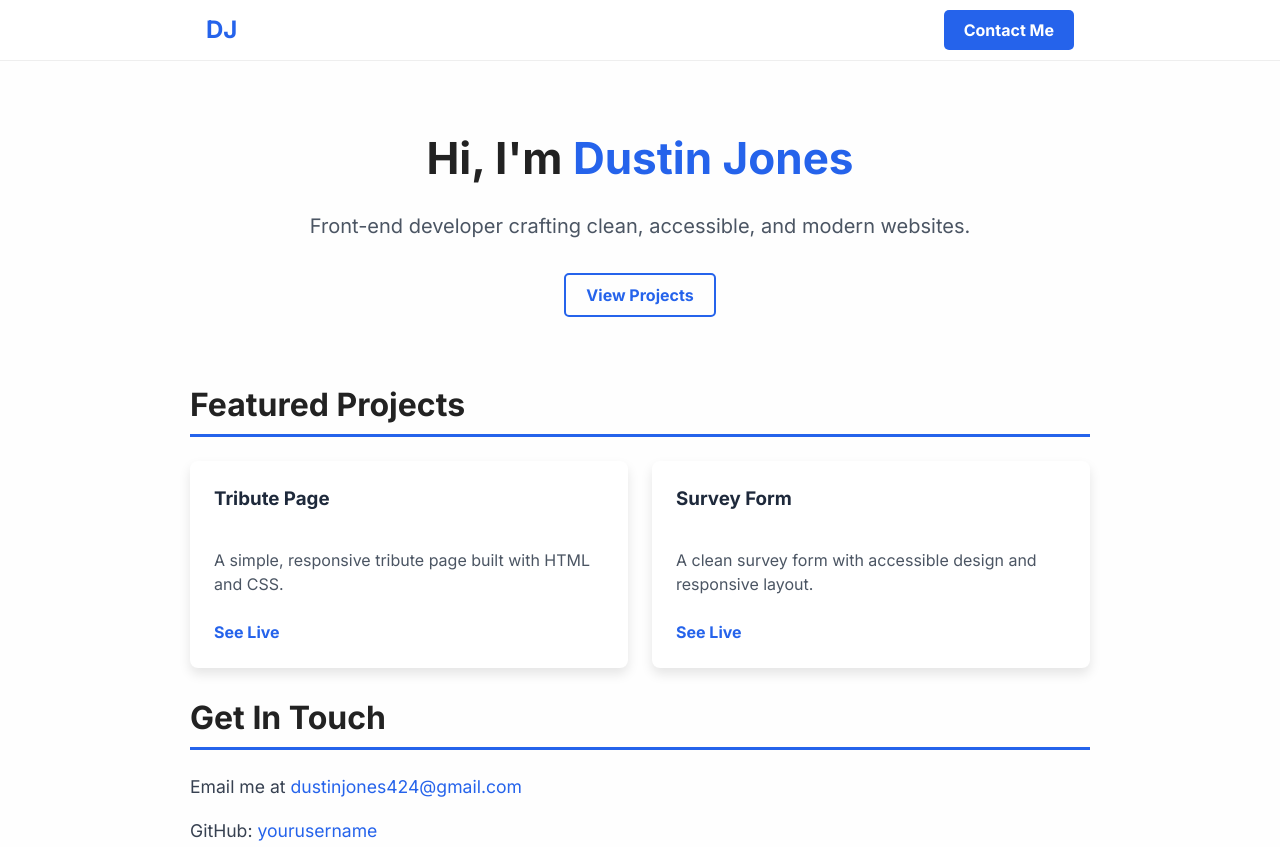
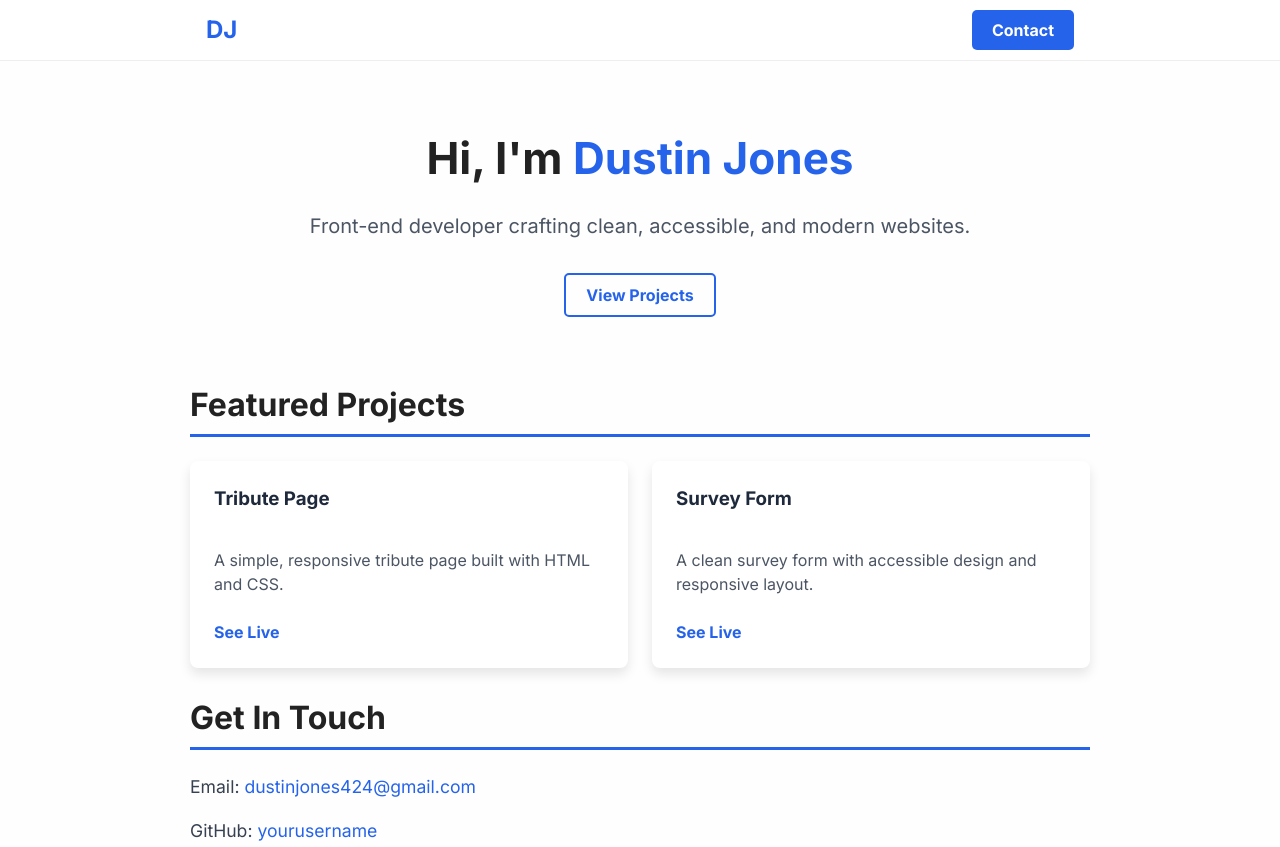
Before and after one commit to Qaerus/dustinjones-portfolio, a plain HTML site: page index.html in a window 1280 px wide. Shown: the top 847 px of the page. Drawn offline with Linux system fonts and the light colour scheme.

Commit message:
Update index.html

```diff
--- a/index.html
+++ b/index.html
@@ -11,7 +11,7 @@
 <header class="header">
   <nav class="nav container">
     <div class="logo">DJ</div>
-      <a href="#contact" class="btn btn-primary">Contact Me</a>
+    <a href="#contact" class="btn btn-primary">Contact</a>
   </nav>
 </header>
 
@@ -40,7 +40,7 @@
 
   <section id="contact" class="contact">
     <h2>Get In Touch</h2>
-      <p>Email me at <a href="mailto:dustinjones424@gmail.com">dustinjones424@gmail.com</a></p>
+    <p>Email: <a href="mailto:dustinjones424@gmail.com">dustinjones424@gmail.com</a></p>
     <p>GitHub: <a href="https://github.com/yourusername" target="_blank">yourusername</a></p>
   </section>
 </main>
```
Lines whose indentation alone changed are shown as unchanged.
